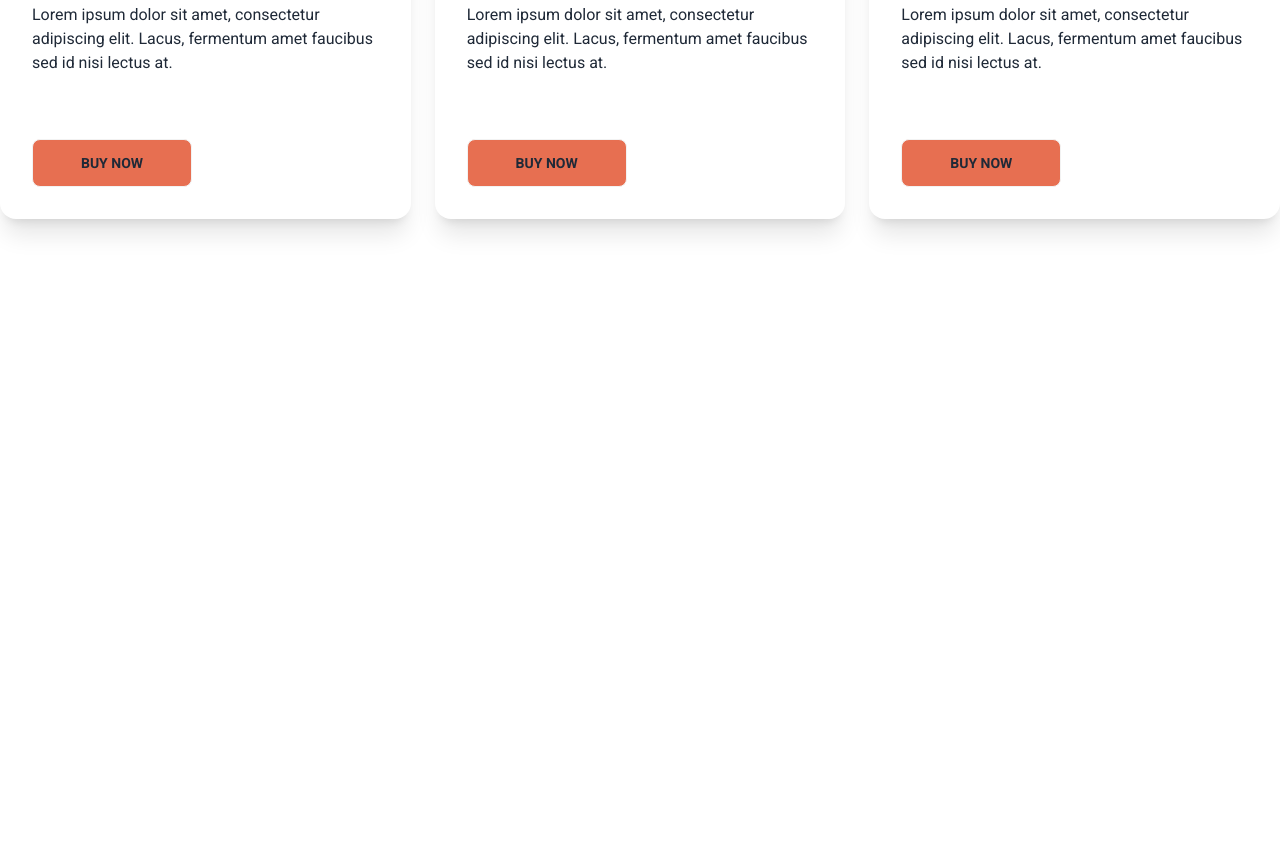
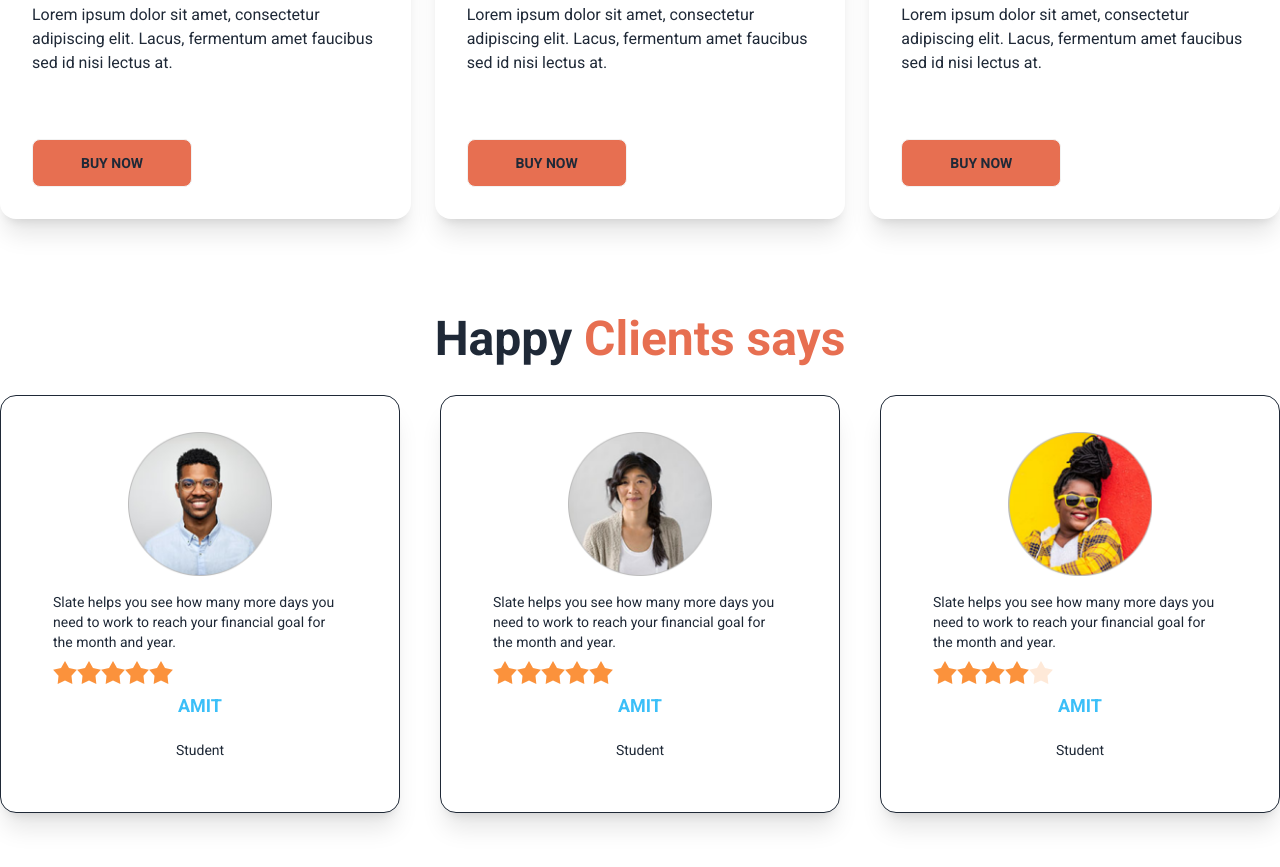
Before and after one commit to amithasanamithasan/biker-zone-frontend, a plain HTML site: page index.html in a window 1280 px wide. Shown: the part 1135-2002 px from the top of the page. Before the commit the page ends 1450 px from the top, so only its background shows below. Drawn offline with nearby package versions, Linux system fonts and the light colour scheme.

Commit message:
happy clints review

```diff
--- a/index.html
+++ b/index.html
@@ -230,6 +230,86 @@ font-family: 'Roboto', sans-serif;
     </div>
   </div>
 </section>
+
+<!-- happy clints -->
+<section>
+  <section class="my-24 space-y-8">
+    <h3 class="text-5xl font-semibold text-center">Happy <span class="text-bike-primary">Clients says</span></h3>
+   <div class="grid  gap-10 grid-cols-1 md:grid-cols-2 lg:grid-cols-3">
+    <!-- 1st happy clints review -->
+    <div class="card card-compact  p-9 bg-base-100 border border-gray-800 shadow-xl">
+      <figure><img class="w-36" src="/images/others/user-1.png" alt="Shoes" /></figure>
+      <div class="card-body">
+
+        <p>Slate helps you see how
+          many more days you need
+          to work to reach your financial
+          goal for the month and year.</p>
+          <div class="rating">
+            <input type="radio" name="rating-2" class="mask mask-star-2 bg-orange-400" />
+            <input type="radio" name="rating-2" class="mask mask-star-2 bg-orange-400" />
+            <input type="radio" name="rating-2" class="mask mask-star-2 bg-orange-400" />
+            <input type="radio" name="rating-2" class="mask mask-star-2 bg-orange-400" checked />
+            <input type="radio" name="rating-2" class="mask mask-star-2 bg-orange-400" />
+          </div>
+        <div class="text-center">
+          <h4 class="text-lg  font-semibold text-info">AMIT</h4>
+          <br>
+          <p> Student </p>
+
+        </div>
+      </div>
+    </div>
+     <!-- 2nd happy clints review -->
+     <div class="card card-compact  p-9 bg-base-100 border border-gray-800 shadow-xl">
+      <figure><img class="w-36" src="/images/others/user-2.png" alt="Shoes" /></figure>
+      <div class="card-body">
+
+        <p>Slate helps you see how
+          many more days you need
+          to work to reach your financial
+          goal for the month and year.</p>
+          <div class="rating">
+            <input type="radio" name="rating-2" class="mask mask-star-2 bg-orange-400" />
+            <input type="radio" name="rating-2" class="mask mask-star-2 bg-orange-400" />
+            <input type="radio" name="rating-2" class="mask mask-star-2 bg-orange-400" />
+            <input type="radio" name="rating-2" class="mask mask-star-2 bg-orange-400" checked />
+            <input type="radio" name="rating-2" class="mask mask-star-2 bg-orange-400" />
+          </div>
+        <div class="text-center">
+          <h4 class="text-lg  font-semibold text-info">AMIT</h4>
+          <br>
+          <p> Student </p>
+
+        </div>
+      </div>
+    </div>
+     <!-- 3rd happy clints review -->
+     <div class="card card-compact  p-9 bg-base-100 border border-gray-800 shadow-xl">
+      <figure><img class="w-36" src="/images/others/user-3.png" alt="Shoes" /></figure>
+      <div class="card-body">
+
+        <p>Slate helps you see how
+          many more days you need
+          to work to reach your financial
+          goal for the month and year.</p>
+          <div class="rating">
+            <input type="radio" name="rating-2" class="mask mask-star-2 bg-orange-400" />
+            <input type="radio" name="rating-2" class="mask mask-star-2 bg-orange-400" />
+            <input type="radio" name="rating-2" class="mask mask-star-2 bg-orange-400" />
+            <input type="radio" name="rating-2" class="mask mask-star-2 bg-orange-400" checked />
+            <input type="radio" name="rating-2" class="mask mask-star-2 bg-orange-400" />
+          </div>
+        <div class="text-center">
+          <h4 class="text-lg  font-semibold text-info">AMIT</h4>
+          <br>
+          <p> Student </p>
+
+        </div>
+      </div>
+    </div>
+   </div>
+</section>
 </main>
 
 <footer>
```
